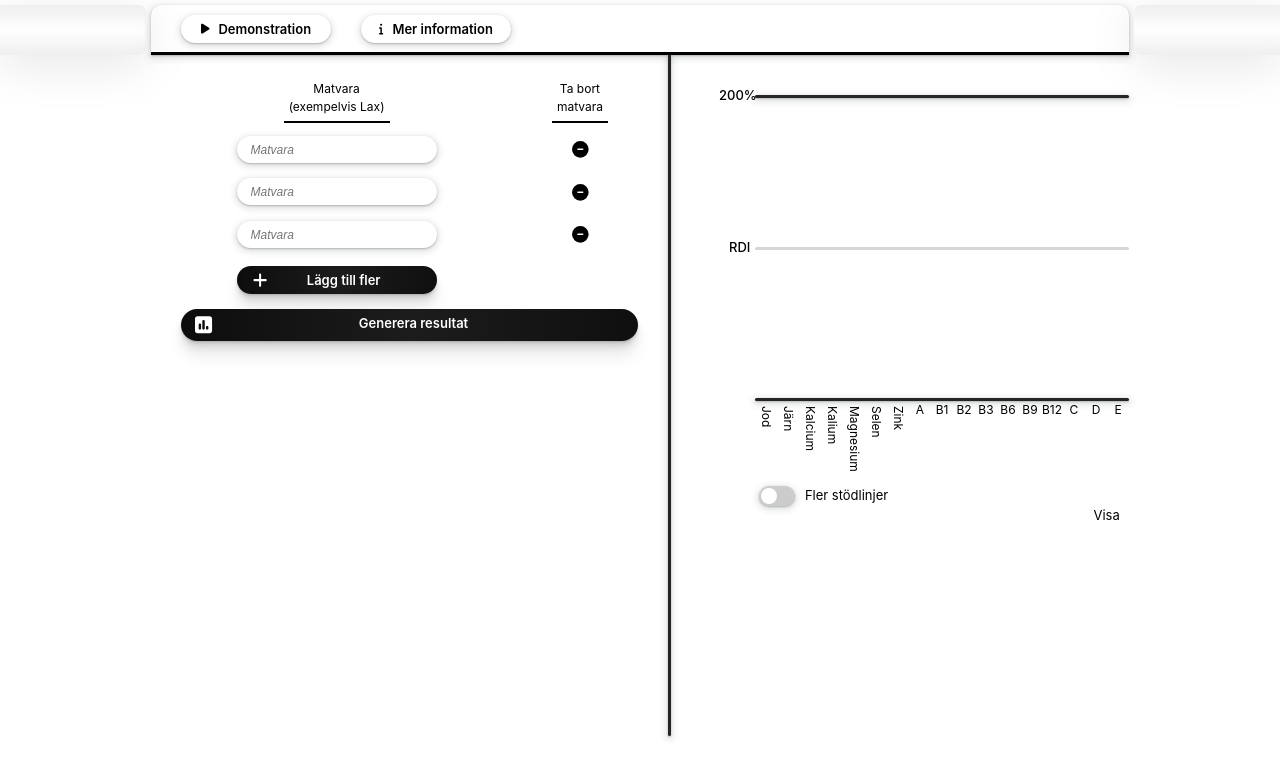
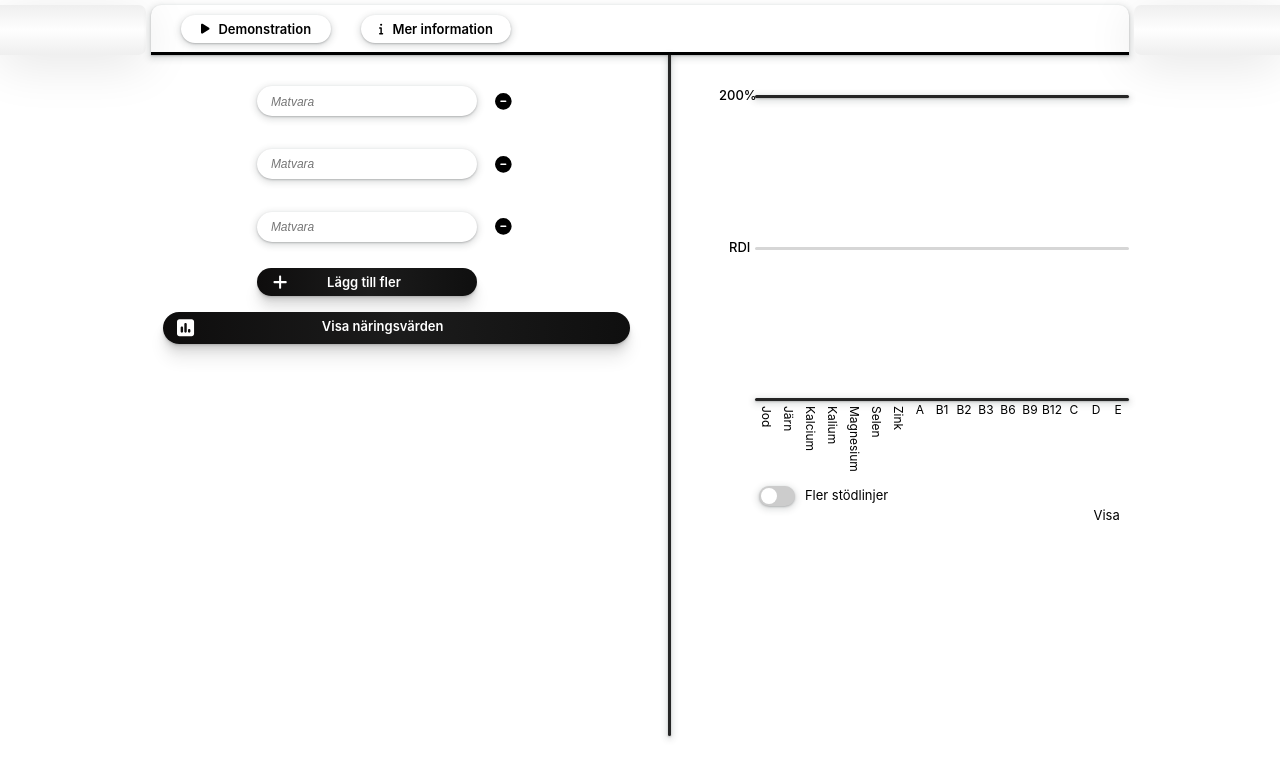
Before and after one commit to Radors/TPClient, a React (Vite) app in the folder tpclient/: page / in a window 1280 px wide. Shown: the top 778 px of the page. Built offline with nearby package versions, Linux system fonts and the light colour scheme.

Commit message:
make the expanders work

```diff
--- a/tpclient/src/App.css
+++ b/tpclient/src/App.css
@@ -105,14 +105,13 @@
 .food-input {
     display: flex;
     flex-direction: column;
-    margin-left: 30px;
-    margin-right: 10px;
+    margin-left: 10px;
+    margin-right: 15px;
     margin-top: 20px;
     width: 100%;
 }
 
 .mer-information-outer {
-    margin-right: 10px;
     margin-bottom: 15px;
 }
 
@@ -144,32 +143,56 @@
     padding: 0px;
 }
 
-.food-input-grid {
-    display: grid;
-    grid-template-columns: 2fr 1fr;
-    gap: 10px;
+/* ______________ */
+
+.food-inputs-column-outer {
+    display: flex;
+    flex-direction: column;
     justify-items: center;
     align-items: center;
     font-size: 12px;
     text-align: center;
 }
 
-.food-input-heading-container {
-    padding: 5px;
-    border-bottom: 2px solid black;
-    border-radius: 7px 7px 0px 0px;
-    height: 100%;
+.food-item-column {
     display: flex;
-    align-items: end;
+    flex-direction: column;
+    justify-items: center;
+    align-items: center;
+    margin-bottom: 10px;
+    width: 100%;
+    padding: 10px;
+    box-sizing: border-box;
+    border-radius: 10px;
+}
+
+.food-item-upper-permanent {
+    display: flex;
+    justify-content: start;
+    align-items: center;
+    width: 300px;
+}
+
+.food-input-bottom-expander {
+    transform-origin: top;
+    transition: transform 0.5s ease-out;
+    overflow: hidden;
+}
+
+.expander-inner {
+    width: 100%;
+    height: 180px;
 }
 
 .matvara {
     border-radius: 20px;
     border: none;
     box-shadow: rgba(60, 64, 67, 0.3) 0px 1px 2px 0px, rgba(60, 64, 67, 0.15) 0px 2px 6px 2px;
-    width: 200px;
+    width: 220px;
     padding: 6px;
     padding-left: 14px;
+    height: 30px;
+    margin-right: 10px;
 }
 
 .matvara:focus,
@@ -184,63 +207,30 @@
     font-size: 12px;
 }
 
-.uppskatta-vikt {
-    height: 18px;
-    width: 18px;
-    accent-color: black;
-    cursor: pointer;
-}
-
-.antal-gram-outer {
-    position: relative;
-}
-
-.vikt-antal-gram {
-    width: 50px;
-    padding: 6px;
-    border-radius: 20px;
-    padding-left: 10px;
-    border: none;
-    box-shadow: rgba(60, 64, 67, 0.3) 0px 1px 2px 0px, rgba(60, 64, 67, 0.15) 0px 2px 6px 2px;
-}
-
-.only-numbers-warning-container {
-    justify-content: center;
+.lagg-till-fler-outer {
+    justify-content: start;
     align-items: center;
-    position: absolute;
-    top: -10px;
-    left: 52px;
-    width: 80px;
-    border-radius: 6px;
-    background: white;
-    box-shadow: rgba(60, 64, 67, 0.3) 0px 1px 2px 0px, rgba(60, 64, 67, 0.15) 0px 2px 6px 2px;
-}
-
-.reactivate-custom-weight {
-    background: none;
-    padding: 7px;
-}
-
-.antal-gram-hidden-icon {
-    color: rgb(140, 140, 140);
-}
-
-.ta-bort {
-    background: none;
-    border: none;
+    width: 300px;
 }
 
 .lagg-till-fler {
     display: flex;
     margin-top: 5px;
-    margin-bottom: 15px;
-    width: 200px;
+    margin-bottom: 16px;
+    width: 220px;
     padding: 6px;
 }
 
-.plus-icon {
-    margin-left: 10px;
-    margin-right: 40px;
+.generera-resultat {
+    margin-right: 20px;
+    display: flex;
+    padding: 6px;
+    width: 95%;
+}
+
+.resultat-icon {
+    margin-left: 8px;
+    margin-right: 28%;
 }
 
 .lagg-till-fler, .generera-resultat {
@@ -252,15 +242,16 @@
     box-shadow: rgba(0, 0, 0, 0.07) 0px 1px 1px, rgba(0, 0, 0, 0.07) 0px 2px 2px, rgba(0, 0, 0, 0.07) 0px 4px 4px, rgba(0, 0, 0, 0.07) 0px 8px 8px, rgba(0, 0, 0, 0.07) 0px 16px 16px;
 }
 
-.generera-resultat {
-    margin-right: 20px;
-    display: flex;
-    padding: 6px;
+/* ||||||||||||||||||||||||||||||||||| */
+
+.ta-bort {
+    background: none;
+    border: none;
 }
 
-.resultat-icon {
-    margin-left: 8px;
-    margin-right: 33%;
+.plus-icon {
+    margin-left: 10px;
+    margin-right: 40px;
 }
 
 .food-output {
--- a/tpclient/src/App.tsx
+++ b/tpclient/src/App.tsx
@@ -51,9 +51,9 @@ export default function App() {
 }
 
 function FoodManager() {
-    const startingPoint = [{ id: 0, matvara: ""},
-                           { id: 1, matvara: ""},
-                           { id: 2, matvara: ""}]
+    const startingPoint = [{ id: 0, matvara: "", expanded: false },
+                           { id: 1, matvara: "", expanded: false },
+                           { id: 2, matvara: "", expanded: false }]
     const [inputRows, setInputRows] = useState(startingPoint);
 
     const [demo, setDemo] = useState(false);
@@ -67,8 +67,8 @@ function FoodManager() {
         setIsRequesting(true);
 
         const url = "https://tp-api.salmonwave-4f8bbb94.swedencentral.azurecontainerapps.io/food/processinput";
-        const foodInputs: Array<FoodInput> = inputRows.filter(row => row.matvara !== "").map((row: { id: number, matvara: string}) => {
-            const foodInput: FoodInput = { frontendId: row.id, name: row.matvara};
+        const foodInputs: Array<FoodInput> = inputRows.filter(item => item.matvara !== "").map((item: { id: number, matvara: string}) => {
+            const foodInput: FoodInput = { frontendId: item.id, name: item.matvara};
             return foodInput;
         });
 
@@ -127,7 +127,14 @@ function FoodManager() {
         }
     }, [onlyNumbersWarning]);
 
-
+    function onExpandMatvara(id: number) {
+        const newInputRows = inputRows.map(item =>
+            item.id === id
+            ? { ...item, expanded: true }
+            : { ...item, expanded: false }
+        );
+        setInputRows(newInputRows);
+    }
 
     function onStartDemonstration() {
         if (!demo) {
@@ -149,7 +156,7 @@ function FoodManager() {
 
     function onAddInputRow() {
         const newInputRows = inputRows.slice();
-        newInputRows.push({ id: (newInputRows[newInputRows.length - 1].id + 1), matvara: ""});
+        newInputRows.push({ id: (newInputRows[newInputRows.length - 1].id + 1), matvara: "", expanded: false});
         setInputRows(newInputRows);
     }
 
@@ -170,6 +177,7 @@ function FoodManager() {
                 onToggleMerInformation={onToggleMerInformation}
                 foodAggregations={foodAggregations}
                 onGenerateResults={onGenerateResults}
+                onExpandMatvara={onExpandMatvara}
             />
         </div>
     );
@@ -191,10 +199,10 @@ function TopBar({ onStartDemonstration, onToggleMerInformation }: { onStartDemon
     );
 }
 
-function FoodMain({inputRows, onAddInputRow, onRemoveInputRow,
-    onInputToMatvara, merInformation, onToggleMerInformation, foodAggregations, onGenerateResults }:
+function FoodMain({ inputRows, onAddInputRow, onRemoveInputRow, onInputToMatvara,
+    merInformation, onToggleMerInformation, foodAggregations, onGenerateResults, onExpandMatvara }:
     {
-        inputRows: Array<{ id: number, matvara: string}>,
+        inputRows: Array<{ id: number, matvara: string, expanded: boolean}>,
         onAddInputRow: () => void,
         onRemoveInputRow: (index: number) => void,
         onInputToMatvara: (event: React.ChangeEvent<HTMLInputElement>, index: number) => void,
@@ -202,13 +210,16 @@ function FoodMain({inputRows, onAddInputRow, onRemoveInputRow,
         onToggleMerInformation: () => void,
         foodAggregations: Array<FoodProduct>
         onGenerateResults: () => void,
+        onExpandMatvara: (id: number) => void,
     }) {
     return (
         <div className="food-main">
             <div className="food-main-left">
-                <FoodInput
+                <FoodInputOuter
                     onAddInputRow={onAddInputRow} onRemoveInputRow={onRemoveInputRow} inputRows={inputRows} merInformation={merInformation}
-                    onInputToMatvara={onInputToMatvara} onToggleMerInformation={onToggleMerInformation} onGenerateResults={onGenerateResults} />
+                    onInputToMatvara={onInputToMatvara} onToggleMerInformation={onToggleMerInformation} onGenerateResults={onGenerateResults}
+                    onExpandMatvara={onExpandMatvara}
+                />
             </div>
             <div className="food-main-divider">
             </div>
@@ -219,16 +230,17 @@ function FoodMain({inputRows, onAddInputRow, onRemoveInputRow,
     );
 }
 
-function FoodInput({ inputRows, onAddInputRow, onRemoveInputRow,
-    onInputToMatvara, merInformation, onToggleMerInformation, onGenerateResults }:
+function FoodInputOuter({ inputRows, onAddInputRow, onRemoveInputRow, onInputToMatvara,
+    merInformation, onToggleMerInformation, onGenerateResults, onExpandMatvara }:
     {
-        inputRows: Array<{ id: number, matvara: string}>,
+        inputRows: Array<{ id: number, matvara: string, expanded: boolean}>,
         onAddInputRow: () => void,
         onRemoveInputRow: (index: number) => void,
         onInputToMatvara: (event: React.ChangeEvent<HTMLInputElement>, index: number) => void,
         merInformation: boolean,
         onToggleMerInformation: () => void,
         onGenerateResults: () => void,
+        onExpandMatvara: (id: number) => void,
     }) {
     return (
         <div className="food-input">
@@ -245,43 +257,55 @@ function FoodInput({ inputRows, onAddInputRow, onRemoveInputRow,
                     </div>
                 </div>
             </div>
-            <div className="food-input-grid">
-                <div className="food-input-heading-container">Matvara <br /> (exempelvis Lax)</div>
-                <div className="food-input-heading-container"
-                    style={{
-                        opacity: `${inputRows.length == 1 ? "30%" : "100%"}`,
-                    }}>
-                    Ta bort<br />matvara
-                </div>
-                <FoodInputRows onInputToMatvara={onInputToMatvara}
-                    inputRows={inputRows} onRemoveInputRow={onRemoveInputRow} />
+            <div className="food-inputs-column-outer">
+
+                <FoodInputs onInputToMatvara={onInputToMatvara} inputRows={inputRows} onRemoveInputRow={onRemoveInputRow} onExpandMatvara={onExpandMatvara} />
+
+                <div className="lagg-till-fler-outer">
                     <button className="lagg-till-fler" onClick={onAddInputRow}>
-                    <FontAwesomeIcon size="lg" className="plus-icon" icon={faPlus} />Lägg till fler
+                        <FontAwesomeIcon size="lg" className="plus-icon" icon={faPlus} />
+                        Lägg till fler
                     </button>
                 </div>
                 <button className="generera-resultat" onClick={onGenerateResults}>
                     <FontAwesomeIcon className="resultat-icon" size="xl" icon={faSquarePollVertical} />
-                Generera resultat
+                    Visa näringsvärden
                 </button>
+            </div>
         </div>
     );
 }
 
-function FoodInputRows({ onRemoveInputRow, inputRows, onInputToMatvara }:
+function FoodInputs({ onRemoveInputRow, inputRows, onInputToMatvara, onExpandMatvara }:
     {
         onRemoveInputRow: (index: number) => void,
-        inputRows: Array<{ id: number, matvara: string}>,
-        onInputToMatvara: (event: React.ChangeEvent<HTMLInputElement>, index: number) => void
+        inputRows: Array<{ id: number, matvara: string, expanded: boolean}>,
+        onInputToMatvara: (event: React.ChangeEvent<HTMLInputElement>, index: number) => void,
+        onExpandMatvara: (id: number) => void
     }) {
-    const content = inputRows.map((row: { id: number, matvara: string}, index: number) => (
+    const content = inputRows.map((row: { id: number, matvara: string, expanded: boolean}, index: number) => (
         <Fragment key={row.id}>
-            <input className="matvara" type="text" value={row.matvara} onChange={(event) => onInputToMatvara(event, index)} placeholder="Matvara" />
+            <div className="food-item-column"
+                style={{
+                    border: row.expanded ? "2px solid lightgray" : "none",
+                }}>
+                <div className="food-item-upper-permanent">
+                    <input className="matvara" type="text" value={row.matvara} onChange={(event) => onInputToMatvara(event, index)} onClick={() => onExpandMatvara(row.id)} placeholder="Matvara" />
                     <button className="ta-bort" onClick={() => onRemoveInputRow(index)}
                         style={{
-                    visibility: `${inputRows.length == 1 ? "hidden" : "visible"}`,
+                            visibility: inputRows.length == 1 ? "hidden" : "visible",
                         }}>
                         <FontAwesomeIcon size="lg" icon={faCircleMinus} />
                     </button>
+                </div>
+                <div className="food-input-bottom-expander"
+                    style={{
+                        display: row.expanded ? 'flex' : 'none',
+                    }}>
+                    <div className="expander-inner">
+                    </div>
+                </div>
+            </div>
         </Fragment>
     ));
 
```
Lines whose indentation alone changed are shown as unchanged.
